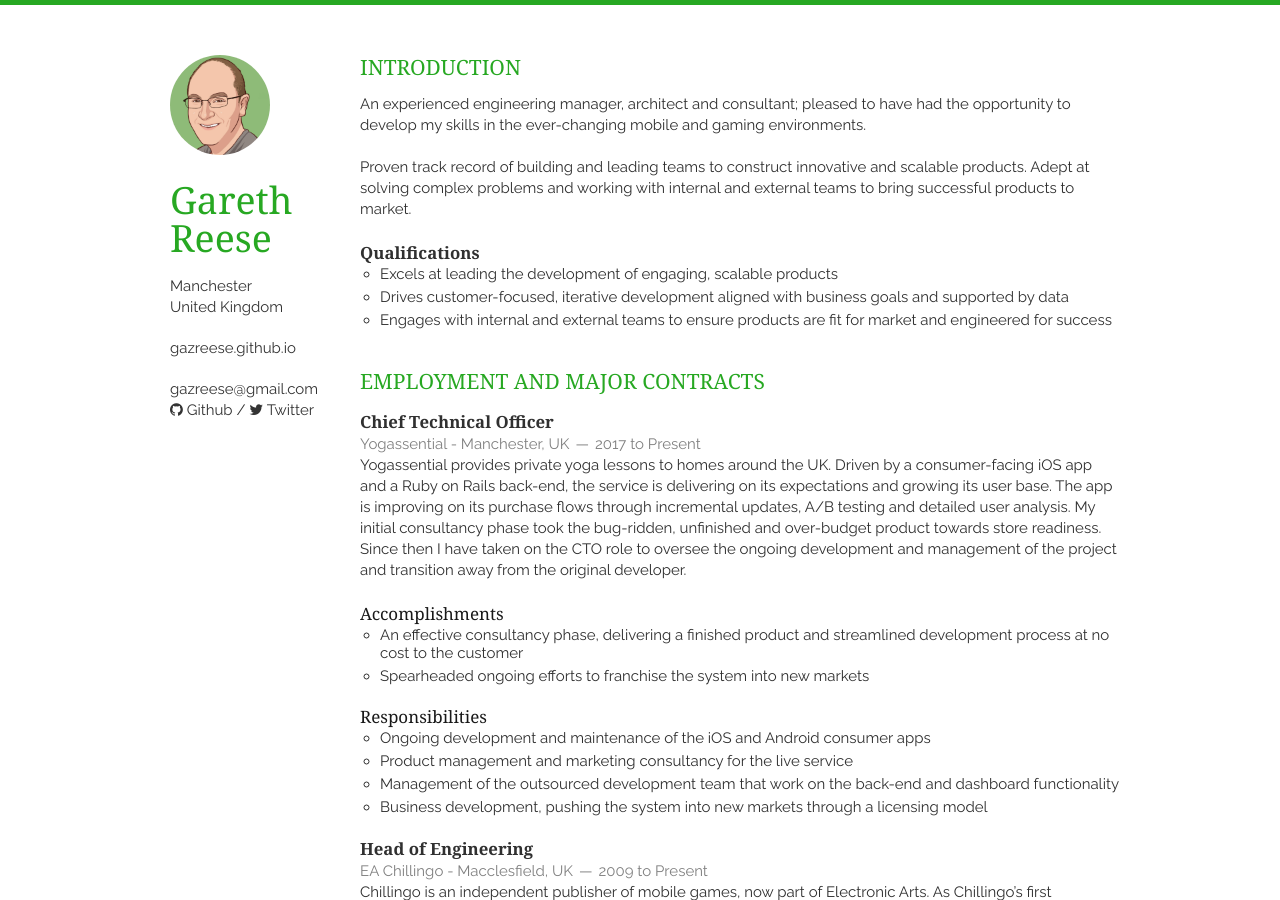
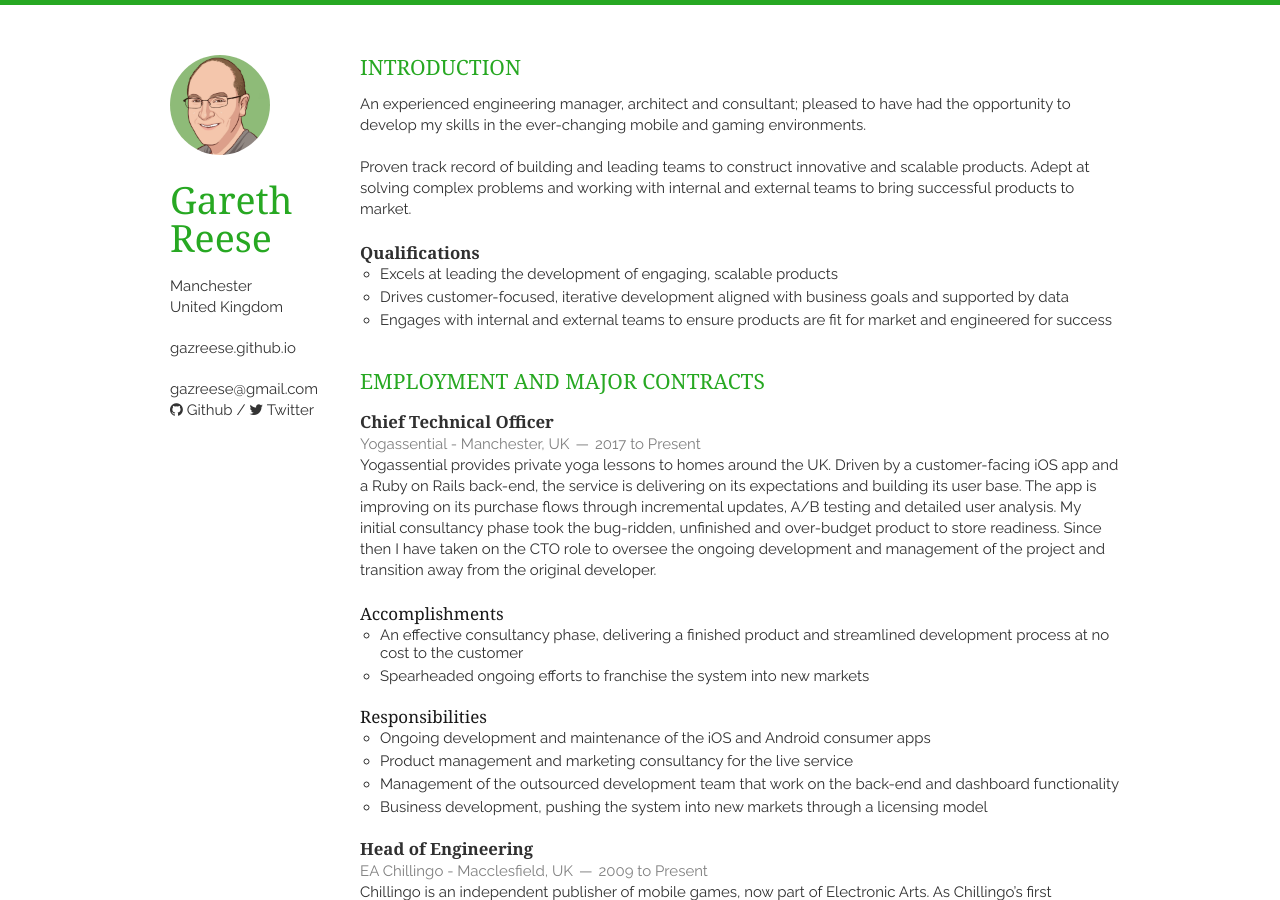
Before and after one commit to gazreese/gazreese.github.io, a Jekyll site: the page built from index.html, in a window 1280 px wide and 900 px high. Built offline with Jekyll 4.4.1, drawn with Linux system fonts in a browser that asks for light colours; nearby versions of some CDN libraries; Markdown is read by kramdown in place of the engine named in the settings; the list of posts is cut into pages by our own code.

Commit message:
Quick updates to the Yogassential section

```diff
--- a/_config.yml
+++ b/_config.yml
@@ -25,8 +25,8 @@
 # [ ] need to disable
 twitter: gazreese
 
-tel: +44 (0)7491 868482
-tel_full: tel:+447491868482
+tel: +44 (0)7717 006958
+tel_full: tel:+447717006958
 google_maps: 'https://www.google.co.uk/maps/@53.4168798,-2.0778016,17z'
 
 # [ ] need to disable
--- a/_includes/employment.html
+++ b/_includes/employment.html
@@ -6,9 +6,9 @@
             <h1>Chief Technical Officer</h1>
             <span><address>Yogassential - Manchester, UK</address><time>2017 to Present</time></span>
         </header>
-        <p>Yogassential provides private yoga lessons to homes around the UK. Driven by a consumer-facing iOS app and a Ruby on Rails back-end, the service is delivering on its expectations and growing its user base. The app is improving on its purchase
-            flows through incremental updates, A/B testing and detailed user analysis. My initial consultancy phase took the bug-ridden, unfinished and over-budget product towards store readiness. Since then I have taken on the CTO role to oversee the
-            ongoing development and management of the project and transition away from the original developer.
+        <p>Yogassential provides private yoga lessons to homes around the UK. Driven by a customer-facing iOS app and a Ruby on Rails back-end, the service is delivering on its expectations and building its user base. The app is improving on its purchase
+            flows through incremental updates, A/B testing and detailed user analysis. My initial consultancy phase took the bug-ridden, unfinished and over-budget product to store readiness. Since then I have taken on the CTO role to oversee the ongoing
+            development and management of the project and transition away from the original developer.
         </p>
         <br/>
         <h5>Accomplishments</h5>
```
Also changed, not shown: 1 other file.
